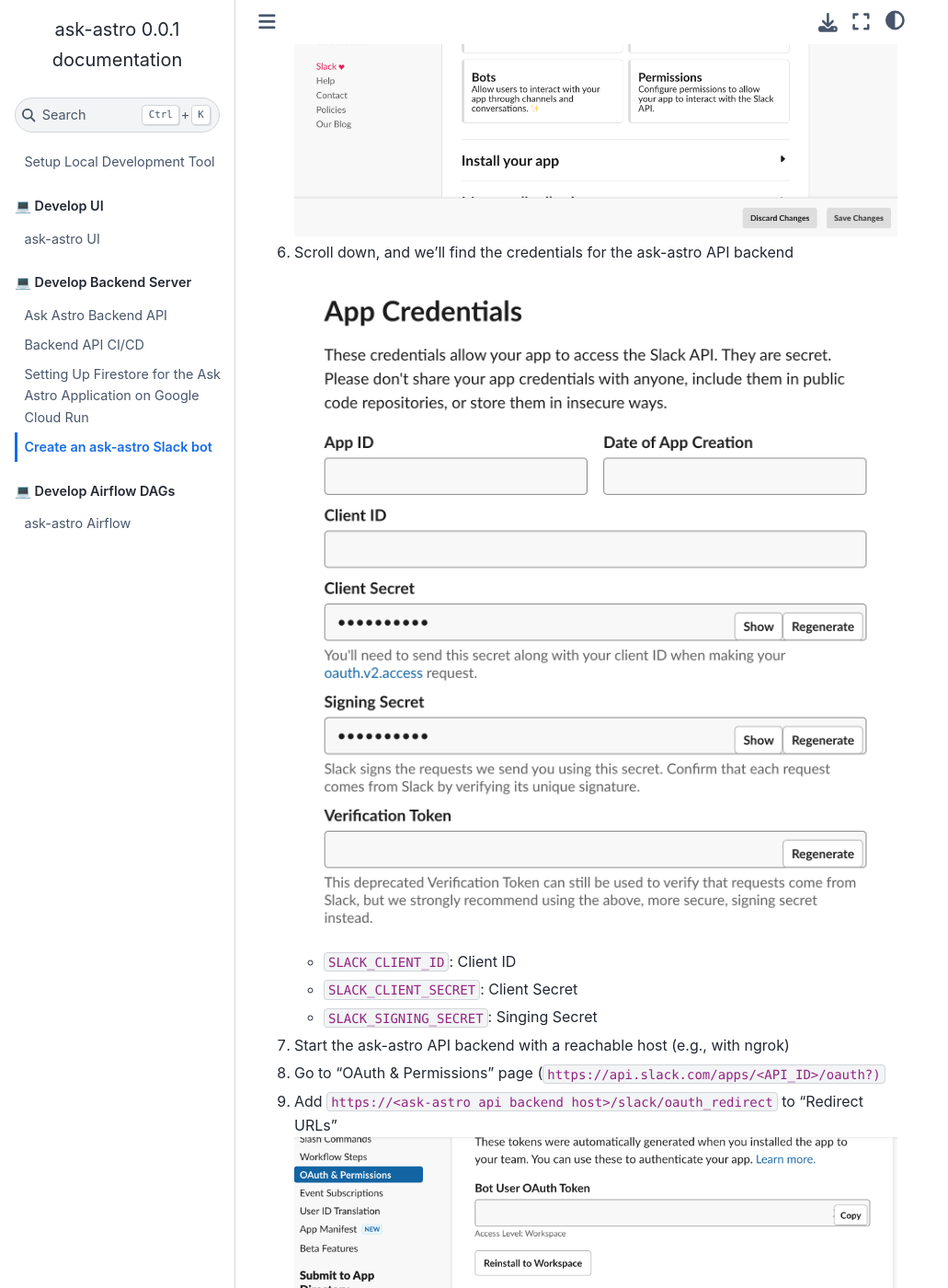
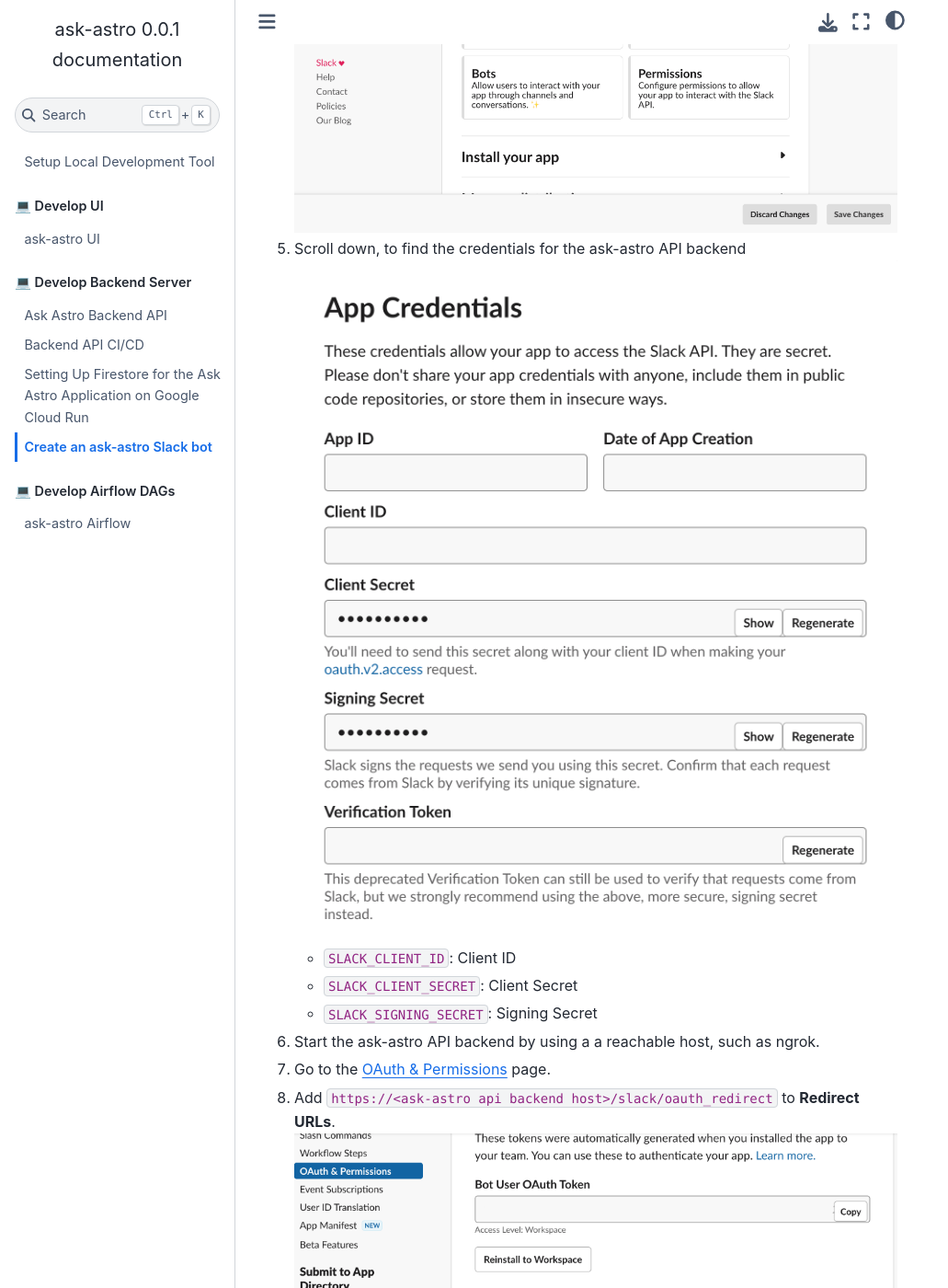
Before and after one commit to astronomer/ask-astro, a Sphinx documentation site: the page built from docs/api/setup_slack_bot.md, in a window 1280 px wide and 1400 px high, scrolled down 1319 px. Shown: the whole window at 92% size, without its empty margins (0-1031 px from the left). Built offline with Sphinx 7.4.7 and the Sphinx Book theme 1.1.4, drawn with Linux system fonts in a browser that asks for light colours; some of the changed text lies outside the part shown.

Commit message:
Editorial pass

```diff
--- a/docs/api/setup_slack_bot.md
+++ b/docs/api/setup_slack_bot.md
@@ -1,19 +1,23 @@
 # Create an ask-astro Slack bot
 
-1. Go to <https://api.slack.com/apps>
-2. Click "Create New Apps" ![1-create-new-app](static/1-create-new-app.png)
-3. Click "From scratch" in the "Create an app" page
-4. Name the app and pick a Slack workspace ![3-name-app](static/3-name-app.png)
-5. After creating the Slack app, we'll be redirected to the home page of this app ![4-app-home-page](static/4-app-home-page.png)
-6. Scroll down, and we'll find the credentials for the ask-astro API backend ![5-credentials](static/5-credentials.png)
+1. Go to `https://api.slack.com/apps`.
+2. Click **Create New Apps**.
+    ![1-create-new-app](static/1-create-new-app.png)
+3. On the **Create an app** page, click **From scratch**.
+4. Name the app and pick a Slack workspace
+    ![3-name-app](static/3-name-app.png)
+    After creating the Slack app, Slack redirects you to the home page of this app.
+    ![4-app-home-page](static/4-app-home-page.png)
+5. Scroll down, to find the credentials for the ask-astro API backend
+    ![5-credentials](static/5-credentials.png)
     * `SLACK_CLIENT_ID`: Client ID
     * `SLACK_CLIENT_SECRET`: Client Secret
-    * `SLACK_SIGNING_SECRET`: Singing Secret
-7. Start the ask-astro API backend with a reachable host (e.g., with ngrok)
-8. Go to "OAuth & Permissions" page (`https://api.slack.com/apps/<API_ID>/oauth?)`
-9. Add  `https://<ask-astro api backend host>/slack/oauth_redirect` to "Redirect URLs" ![6-redirect-url](static/6-redirect-url.png)
-
-10. Scroll down and add the following scopes ![7-scope](static/7-scope.png)
+    * `SLACK_SIGNING_SECRET`: Signing Secret
+6. Start the ask-astro API backend by using a a reachable host, such as ngrok.
+7. Go to the [OAuth & Permissions](https://api.slack.com/apps/<API_ID>/oauth?) page.
+8. Add  `https://<ask-astro api backend host>/slack/oauth_redirect` to **Redirect URLs**.
+    ![6-redirect-url](static/6-redirect-url.png)
+9. Add the following scopes.
     * commands
     * app_mentions:read
     * channels:read
@@ -29,9 +33,13 @@
     * im:history
     * mpim:history
     * files:read
-11. Go to "Event Subscriptions" page (`https://api.slack.com/apps/<API_ID>/event-subscriptions?`)
-12. Set "Request URL" as `https://<ask-astro api backend host>/slack/events` ![8-event-subscription](static/8-event-subscription.png)
-13. Go to "Interactivity & Shortcuts" page.
-14. Set "Request URL" as `https://<ask-astro api backend host>/slack/events`.
-15. Go to `https://<ask-astro api backend host>/slack/install` and you'll see ![9-slack-install](static/9-slack-install.png)
-16. The ask-astro bot should be ready to go in you Slack work space
+    ![7-scope](static/7-scope.png)
+10. Go to **Event Subscriptions** page for your App. (`https://api.slack.com/apps/<API_ID>/event-subscriptions?`)
+11. Set **Request URL** to `https://<ask-astro api backend host>/slack/events`.
+    ![8-event-subscription](static/8-event-subscription.png)
+12. Go to the **Interactivity & Shortcuts** page.
+13. Set **Request URL** to `https://<ask-astro api backend host>/slack/events`.
+14. Go to `https://<ask-astro api backend host>/slack/install` and click **Add to Slack**.
+    ![9-slack-install](static/9-slack-install.png)
+
+The ask-astro bot is now available to use in your Slack work space!
```
